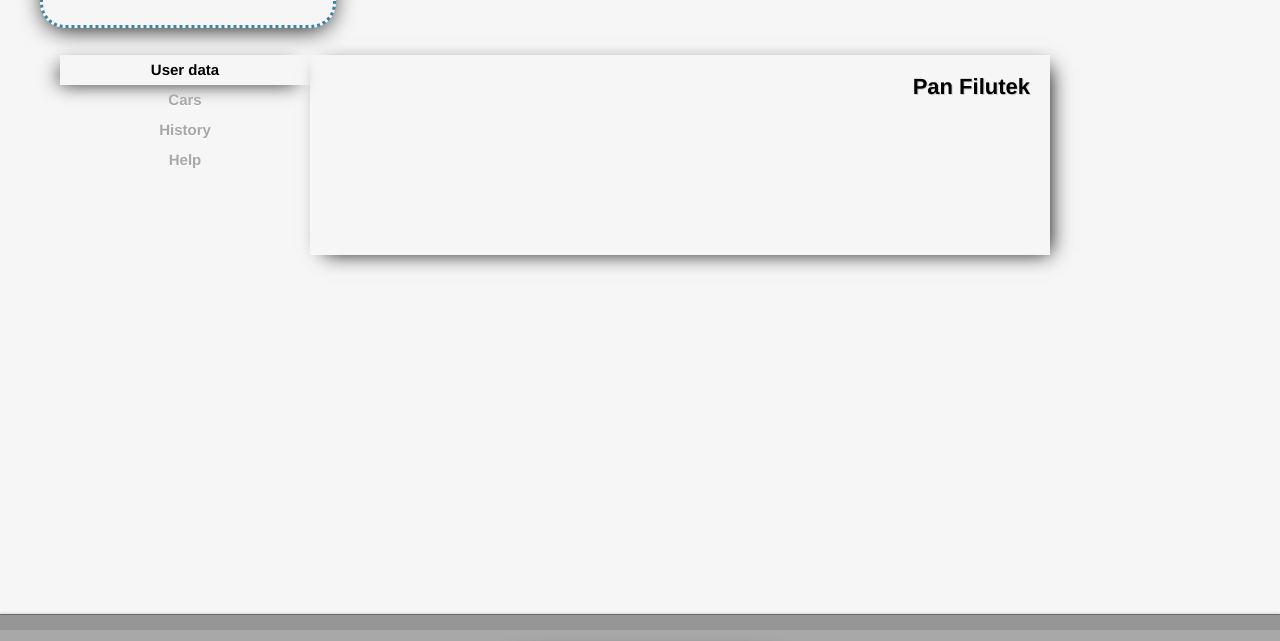
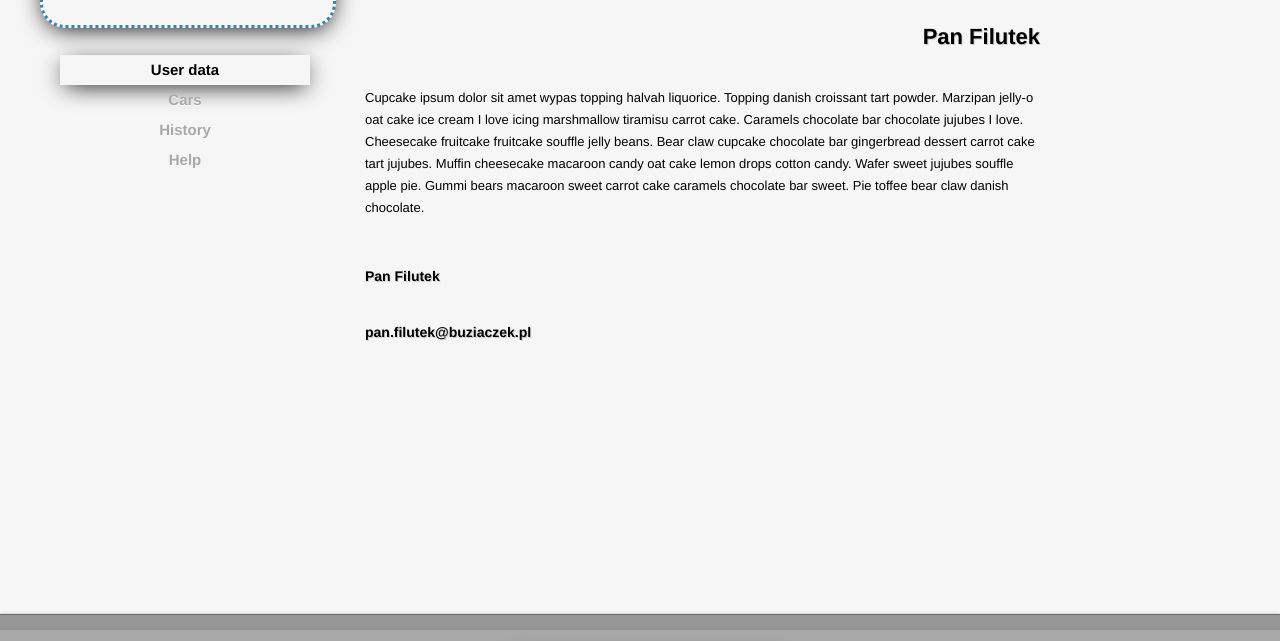
Before and after one commit to mmskrzyp/carservice-layout, a plain HTML site: page user-data.html in a window 1280 px wide. Shown: the part 65-706 px from the top of the page. Drawn offline with Linux system fonts and the light colour scheme.

Commit message:
nanananananana I said ulalalalala

```diff
--- a/style.css
+++ b/style.css
@@ -314,17 +314,17 @@ article.prices {
 				}
 				#protectedNavigation ul li.current a {
 					color: #000;
-					box-shadow: -7px 5px 20px -7px #000000;
+					box-shadow: 0 5px 25px -5px #000000;
 				}
 
 #content.protected {
 	display: block;
-	width: 700px;
-	min-height: 200px;
-	margin-left: 70px;
-	margin-top: 120px;
-	box-shadow: 7px 5px 20px -7px #000000;
-	padding: 0 20px;
+	width: 675px;
+	min-height: 500px;
+	margin-left: 125px;
+	/*margin-top: 120px;*/
+	/*box-shadow: 0 5px 25px -5px #000000;*/
+	/*padding: 0 20px;*/
 }
 
 /* Footer */
--- a/user-data.html
+++ b/user-data.html
@@ -33,7 +33,9 @@
 
 	<section id="content" class="protected">
 		<h2>Pan Filutek</h2>
-
+		<p>Cupcake ipsum dolor sit amet wypas topping halvah liquorice. Topping danish croissant tart powder. Marzipan jelly-o oat cake ice cream I love icing marshmallow tiramisu carrot cake. Caramels chocolate bar chocolate jujubes I love. Cheesecake fruitcake fruitcake souffle jelly beans. Bear claw cupcake chocolate bar gingerbread dessert carrot cake tart jujubes. Muffin cheesecake macaroon candy oat cake lemon drops cotton candy. Wafer sweet jujubes souffle apple pie. Gummi bears macaroon sweet carrot cake caramels chocolate bar sweet. Pie toffee bear claw danish chocolate.</p>
+		<h3>Pan Filutek</h3>
+		<h3>pan.filutek@buziaczek.pl</h3>
 	</section>
 
 	<footer>
```
